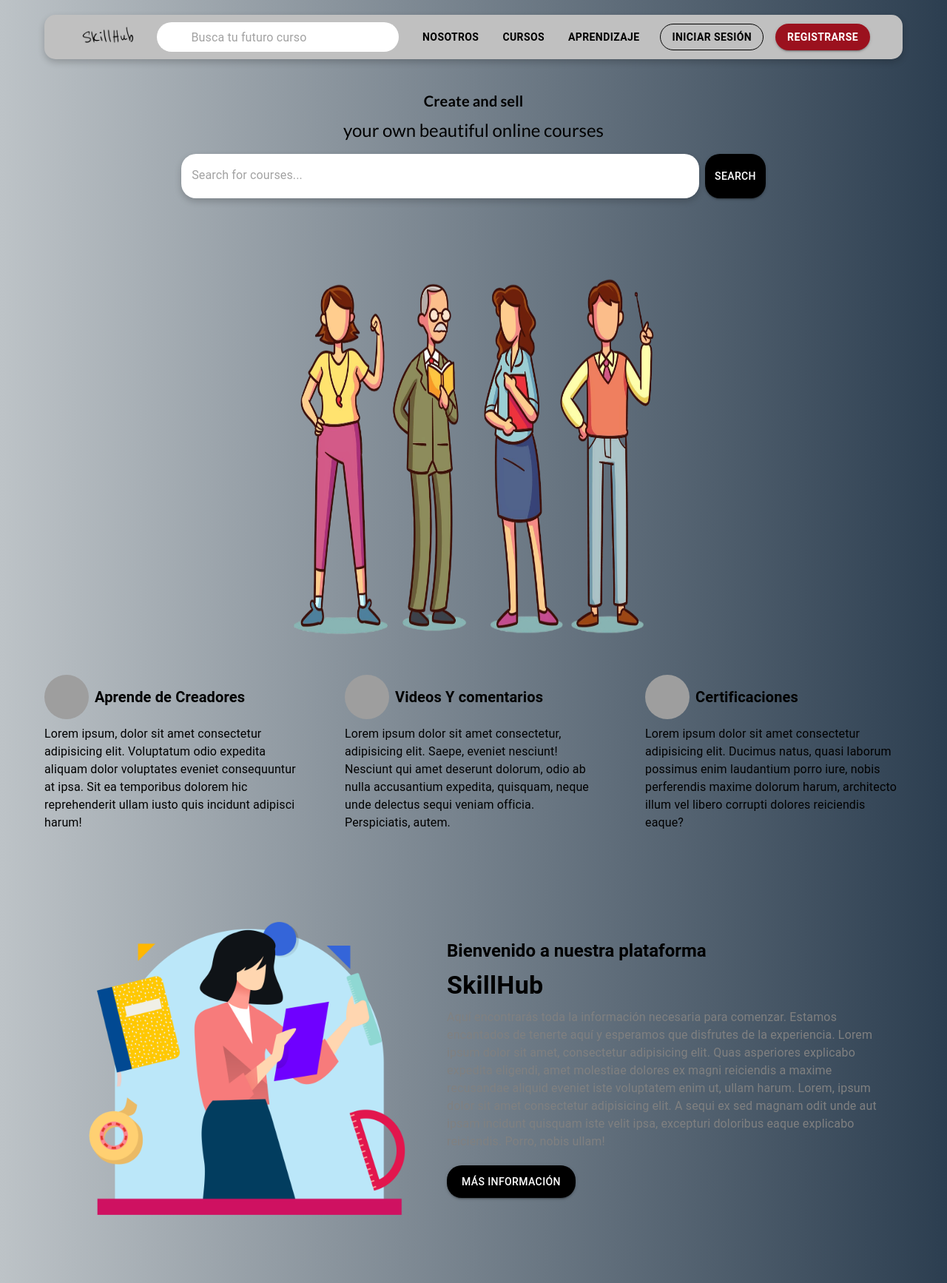
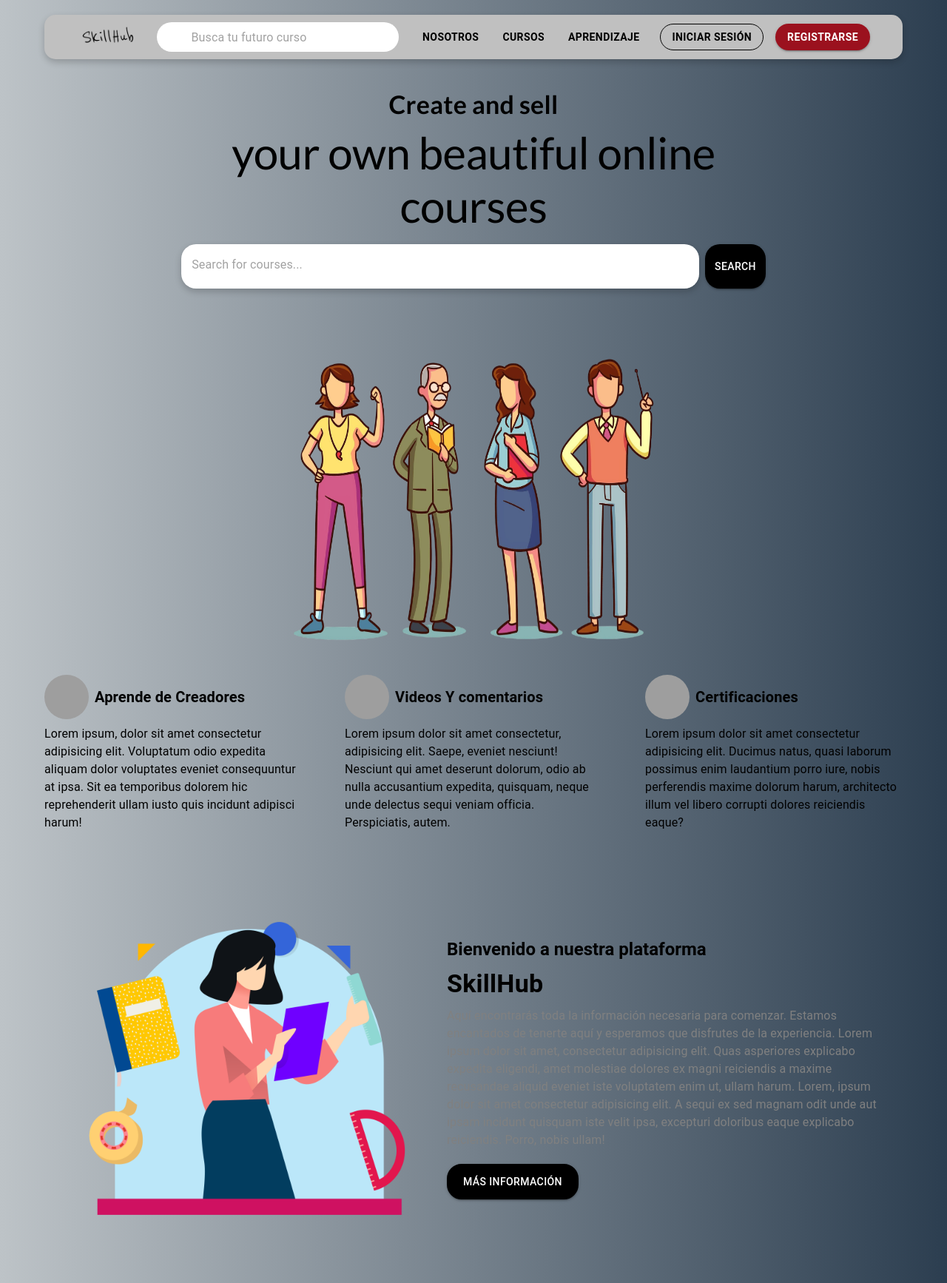
Before and after one commit to Rest02/SkillHub, a React (Vite) app in the folder frontend/: page / in a window 1280 px wide. Shown: the whole page at 74% size. Built offline with nearby package versions, Linux system fonts and the light colour scheme; grey boxes are pictures that could not be loaded; a web font is replaced by a local one.

Commit message:
0.5.1 Commit de seguridad

```diff
--- a/frontend/src/components/HomeComponents/ImageBar.jsx
+++ b/frontend/src/components/HomeComponents/ImageBar.jsx
@@ -24,10 +24,10 @@ function ImageBar() {
           marginBottom: 2,
         }}
       >
-        <Typography variant="h6" sx={{ marginBottom: 1, fontFamily: 'Lato', fontWeight: 600 }}>
+        <Typography variant="h4" sx={{ marginBottom: 1, fontFamily: 'Lato', fontWeight: 600 }}>
           Create and sell
         </Typography>
-        <Typography variant="h5" sx={{ marginBottom: 2, fontFamily: 'Lato', fontWeight: 400 }}>
+        <Typography variant="h2" sx={{ marginBottom: 2, fontFamily: 'Lato', fontWeight: 400 }}>
           your own beautiful online courses
         </Typography>
         <Box sx={{ display: 'flex', alignItems: 'center' }}>
--- a/frontend/src/components/HomeComponents/ThreeContainerInfo.jsx
+++ b/frontend/src/components/HomeComponents/ThreeContainerInfo.jsx
@@ -3,7 +3,7 @@ import { Box, Typography, Avatar } from '@mui/material';
 
 function ThreeContainerInfo() {
   return (
-    <Box sx={{ display: 'flex', justifyContent: 'space-between', width: '100%' }}>
+    <Box sx={{ display: 'flex', justifyContent: 'space-between', width: '100%'}}>
       {/* Primer contenedor */}
       <Box
         sx={{
--- a/frontend/src/components/HomeComponents/WelcomeInformation.jsx
+++ b/frontend/src/components/HomeComponents/WelcomeInformation.jsx
@@ -26,7 +26,6 @@ function WelcomeInformation() {
           maxHeight: "500px", // Ajusta la altura máxima para que coincida con el texto
           borderRadius: "8px",
           objectFit: "cover",
-
         }}
       />
 
@@ -58,12 +57,15 @@ function WelcomeInformation() {
         <Button
           variant="contained"
           sx={{
+            border: "2px solid black",
             backgroundColor: "black",
             color: "white",
             borderRadius: "20px",
             padding: "10px 20px",
             "&:hover": {
-              backgroundColor: "#333",
+              backgroundColor: "#9B111E", // Cambia el color del fondo
+              color: "black", // Cambia el color del texto
+              border: "2px solid black", // Añade bordes negros
             },
           }}
         >
```
